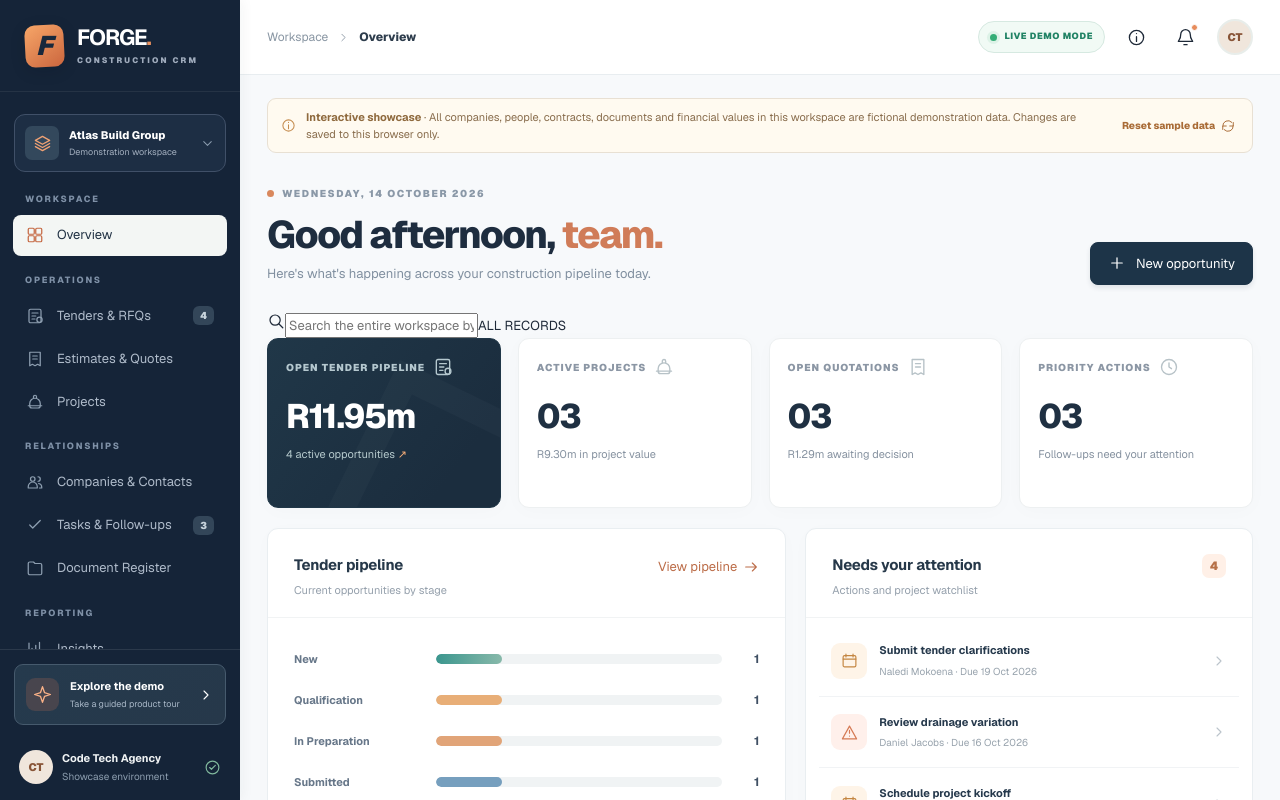
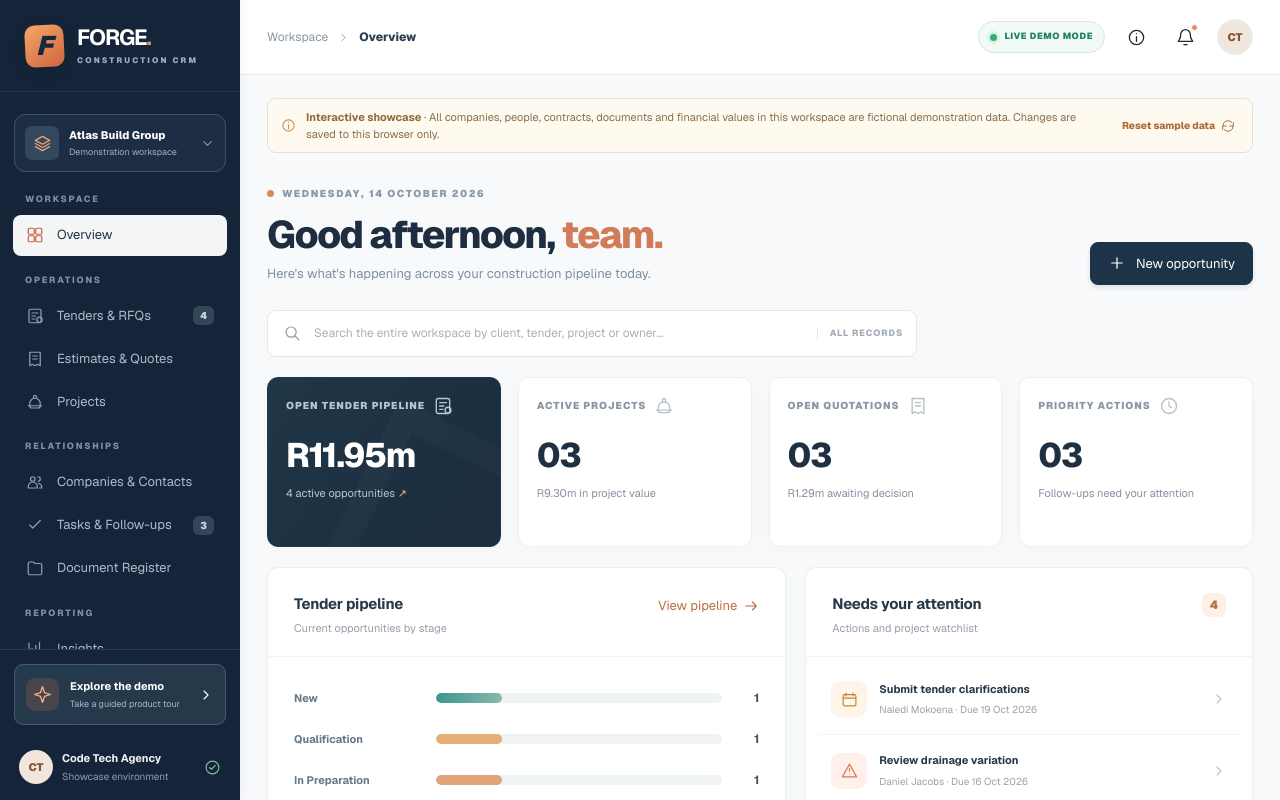
Before and after one commit to IKcracker/construction-, a Next.js app: page /crm-demo in a window 1280 px wide. Shown: the top 800 px of the page. Built offline with nearby package versions, Linux system fonts and the light colour scheme.

Commit message:
feat(crm): expose responsive search across the construction workspace

```diff
--- a/app/crm-demo/crm.css
+++ b/app/crm-demo/crm.css
@@ -441,3 +441,13 @@ body:has(.forge-app) .forge-app{font-family:var(--font-geist-sans),Arial,sans-se
  .forge-donut-legend>div{margin:0}
 }
 @media(prefers-reduced-motion:reduce){.forge-app *{transition-duration:.01ms!important;scroll-behavior:auto!important}}
+
+/* Quick lookup across every fictional record in the workspace */
+.forge-quick-search{max-width:650px;margin:-2px 0 20px;background:white;border:1px solid #e0e8ec;border-radius:9px;display:flex;align-items:center;gap:11px;min-height:47px;padding:0 13px 0 15px;box-shadow:0 2px 10px #172e3f04}
+.forge-quick-search>svg{color:#8ea0ac;flex:none}
+.forge-quick-search>input{border:0;outline:none!important;box-shadow:none!important;background:transparent;flex:1;min-width:0;font-size:12px;color:#243747}
+.forge-quick-search>input::placeholder{color:#a7b2ba}
+.forge-quick-search>span{border-left:1px solid #e5ebed;padding-left:12px;color:#a0abb4;font-size:9px;font-weight:800;letter-spacing:.85px;white-space:nowrap}
+.forge-quick-search>button{border:0;background:none;color:#8294a1;display:grid;place-items:center}
+.forge-quick-search:focus-within{border-color:#66a7a2}
+@media(max-width:640px){.forge-quick-search{max-width:none;margin-bottom:16px}.forge-quick-search>span{display:none}.forge-quick-search>input{font-size:11px}}
```
